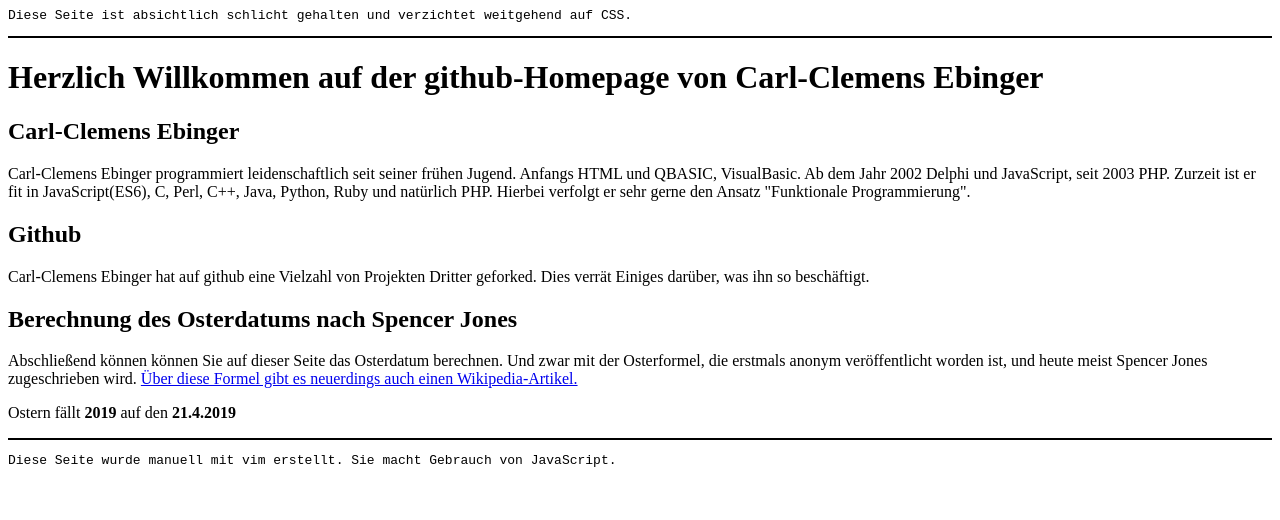
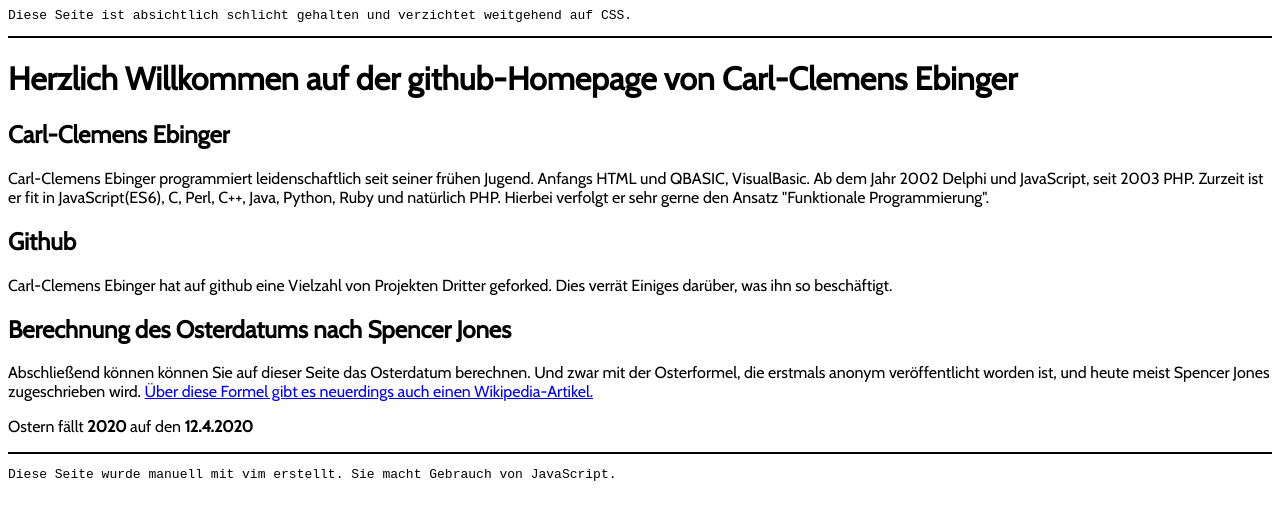
Before and after one commit to ccebinger/ccebinger.github.io, a plain HTML site: page index.html in a window 1280 px wide. Drawn offline with nearby package versions, Linux system fonts and the light colour scheme.

Commit message:
Oster @ 2020

```diff
--- a/index.html
+++ b/index.html
@@ -1,6 +1,15 @@
 <html>
 	<head>
 		<title>Github-Page Carl-Clemens Ebinger</title>
+
+<style>
+@import url('https://fonts.googleapis.com/css?family=Cabin');
+body {
+    font-family: 'Cabin', sans-serif;
+}
+</style>
+
+
 
 <script language="JavaScript">
 <!--
@@ -45,7 +54,7 @@ Programmierung". </p>
 		<p>Abschließend können können Sie auf dieser Seite das Osterdatum berechnen. Und zwar mit der Osterformel, die erstmals anonym veröffentlicht worden ist, und heute meist Spencer Jones zugeschrieben wird. <a href="https://de.wikipedia.org/wiki/Spencers_Osterformel" target="_blank"> Über diese Formel gibt es neuerdings auch einen Wikipedia-Artikel.</a></p>
 
 		<!--- <p>Dies soll ein Beispiel für eine Single Page Application sein.</p> -->
-		<p>Ostern fällt <b>2019</b> auf den <b><script> document.writeln(ostern(2019)); </script></b>
+		<p>Ostern fällt <b>2020</b> auf den <b><script> document.writeln(ostern(2020)); </script></b>
 
 <hr color="black">
 		<pre>Diese Seite wurde manuell mit vim erstellt. Sie macht Gebrauch von JavaScript.</pre>
```
